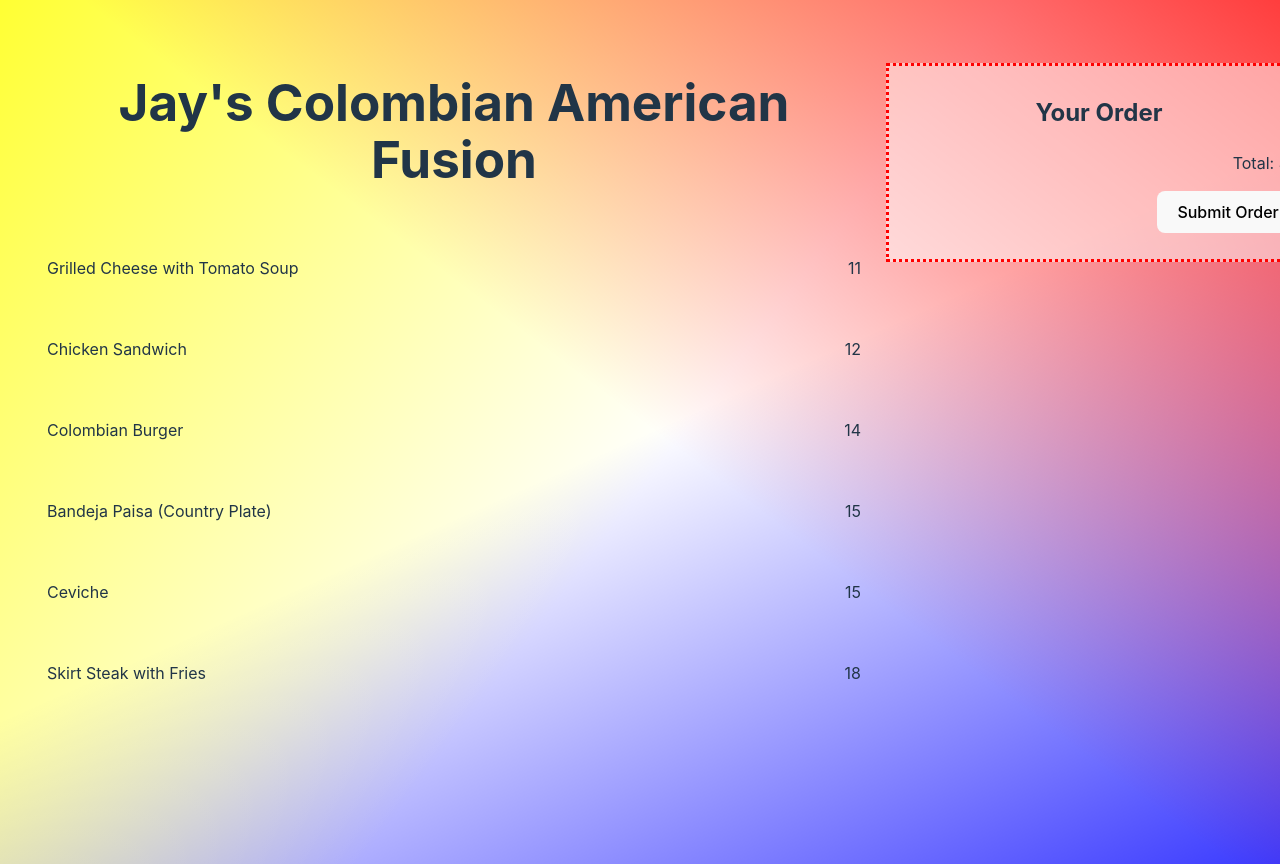
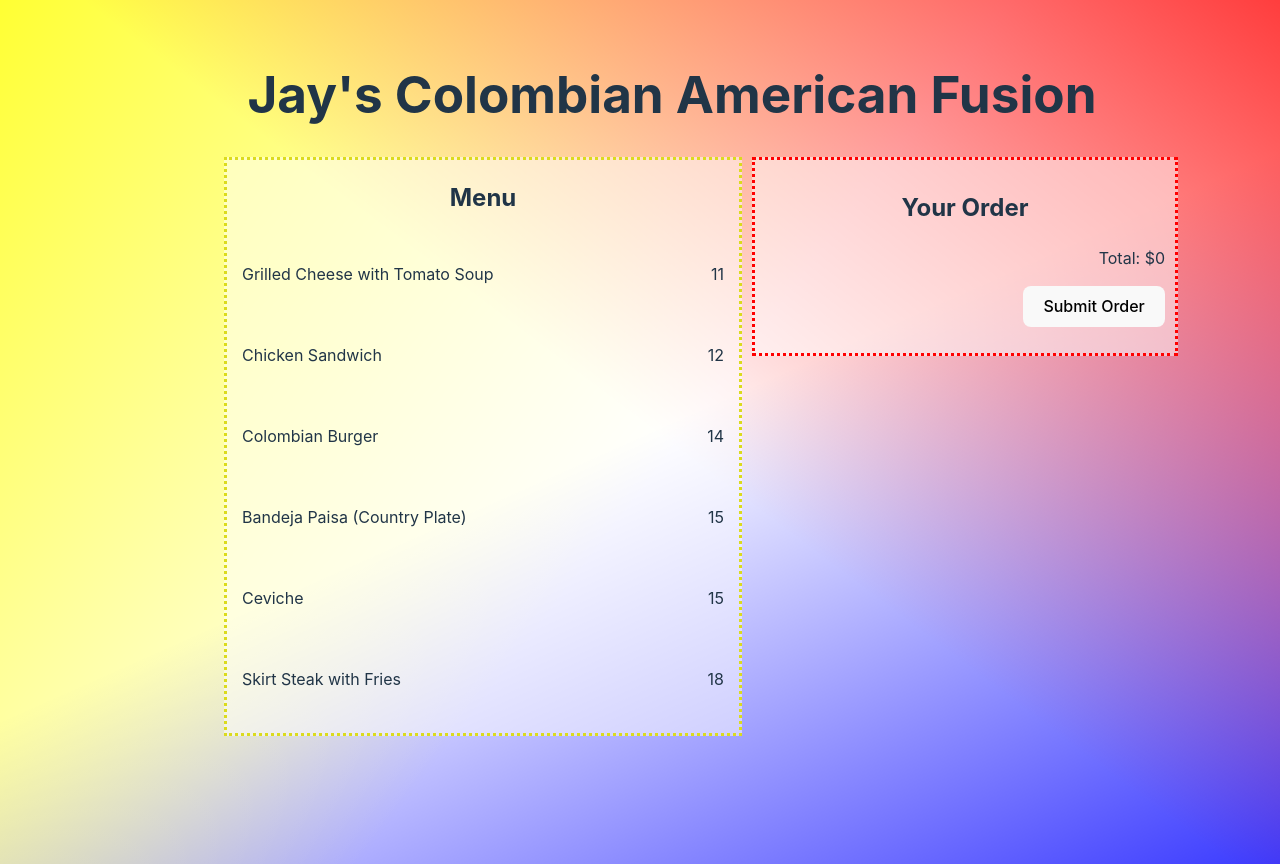
Before and after one commit to androcat/react-restaurant-app-v2, a React (Vite) app: page / in a window 1280 px wide. Shown: the top 864 px of the page. Built offline with nearby package versions, Linux system fonts and the light colour scheme.

Commit message:
Moves title to App

```diff
--- a/src/App.jsx
+++ b/src/App.jsx
@@ -24,13 +24,8 @@ function App() {
 
   return (
     <>
-      <main
-        style={{
-          display: "flex",
-          justifyContent: "space-between",
-          alignItems: "baseline",
-        }}
-      >
+      <h1>Jay's Colombian American Fusion</h1>
+      <main className="main">
         <MenuList addToOrder={addToOrder} />
         <Order orderList={orderList} />
       </main>
--- a/src/MenuList.jsx
+++ b/src/MenuList.jsx
@@ -1,11 +1,12 @@
 import MenuItems from "./menuItems";
+import "./MenuList.css";
 
 export default function MenuList({ addToOrder }) {
   return (
     <>
-      <section>
-        <h1>Jay's Colombian American Fusion</h1>
-        <ul style={{ width: "100%" }}>
+      <section className="menu">
+        <h2>Menu</h2>
+        <ul>
           <MenuItems addToOrder={addToOrder} />
         </ul>
       </section>
```
